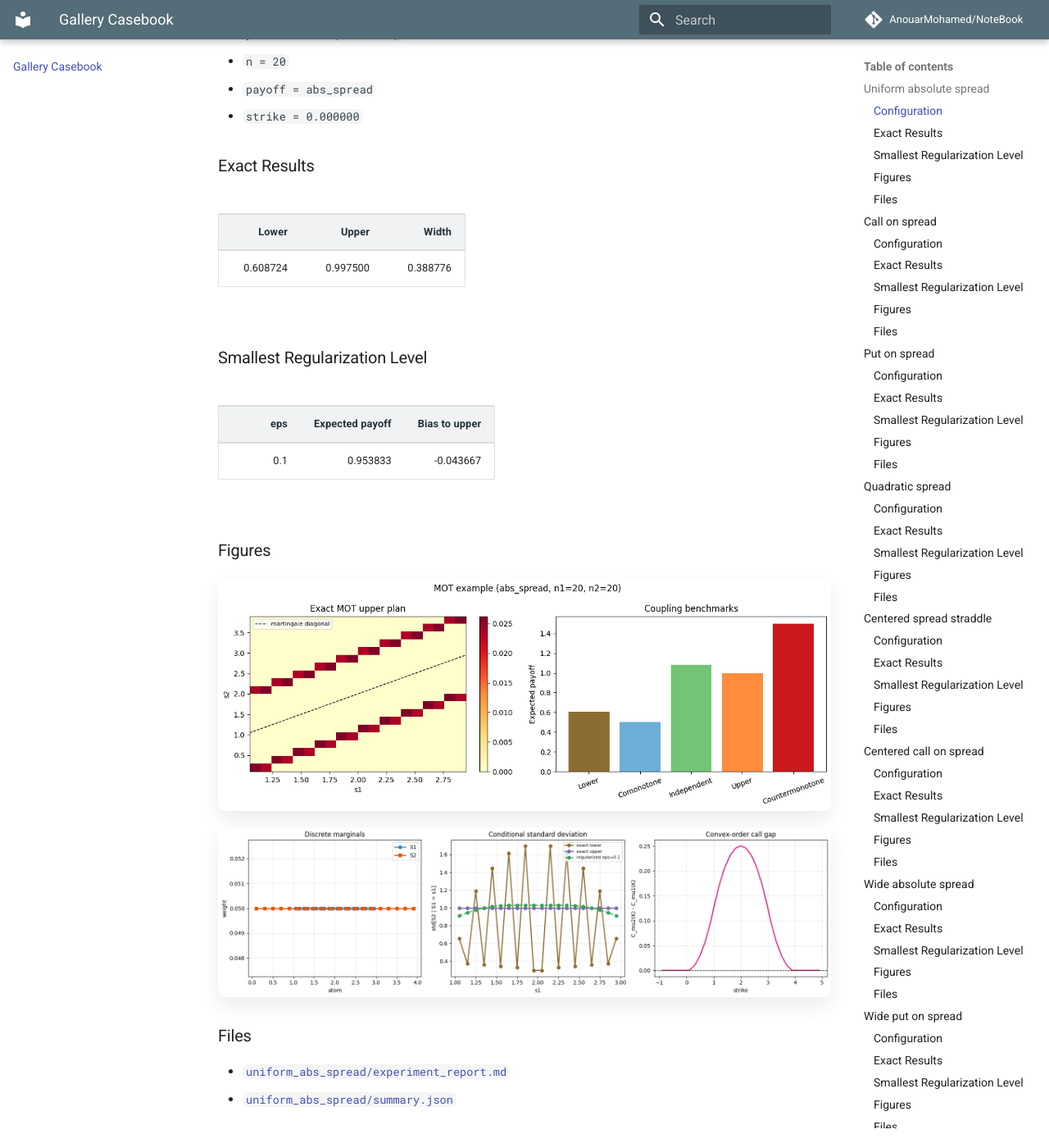
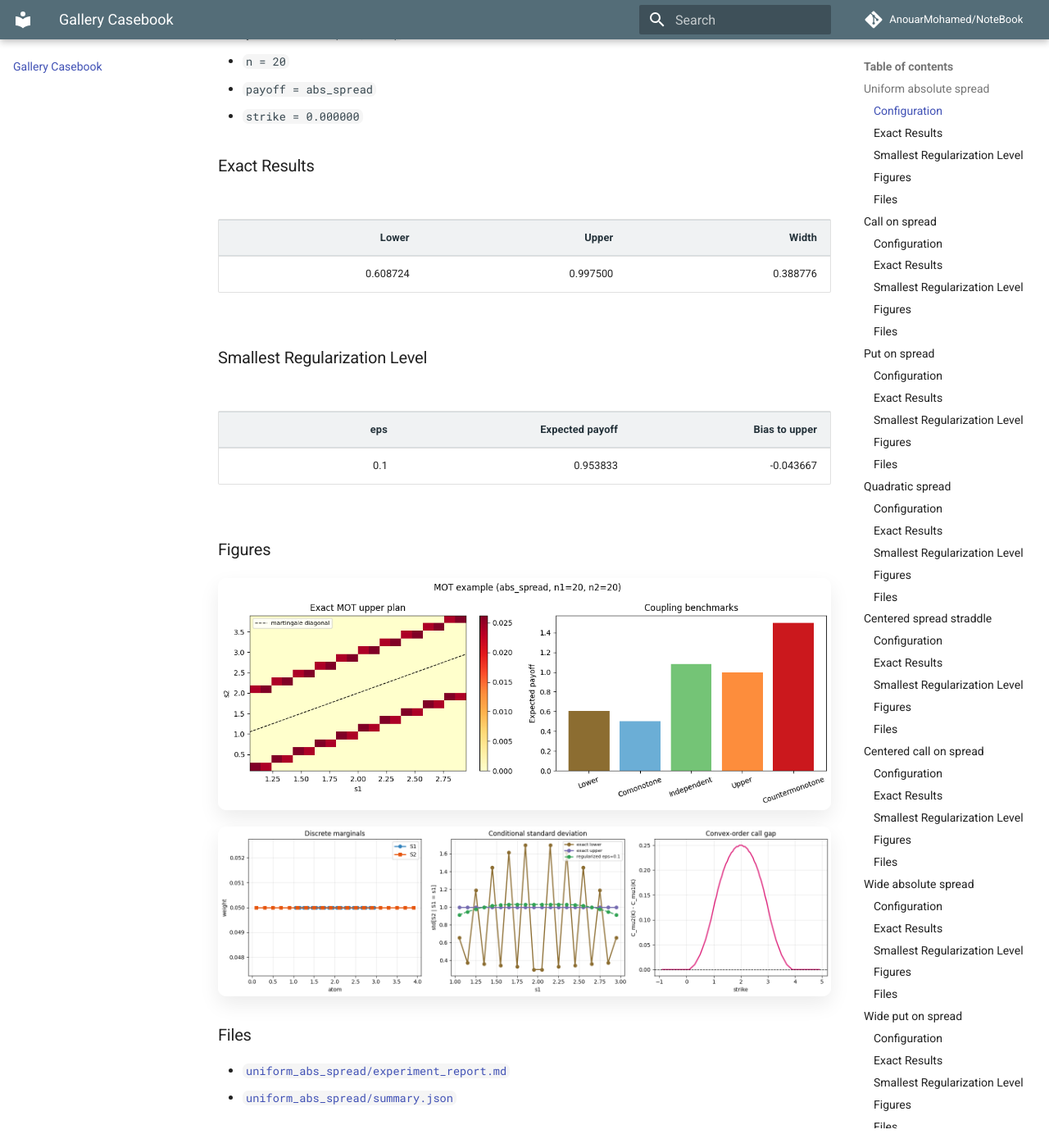
Before and after one commit to AnouarMohamed/NoteBook, an MkDocs documentation site: the page built from docs/assets/gallery/gallery_casebook.md, in a window 1280 px wide and 1400 px high, scrolled down 465 px. Shown: the whole window at 82% size. Built offline with MkDocs 1.6.1 and Material for MkDocs 9.7.7, drawn with Linux system fonts in a browser that asks for light colours; comment, search, counter and statistics services are not loaded.

Commit message:
Widen gallery casebook result tables

```diff
--- a/docs/assets/gallery/gallery_casebook.md
+++ b/docs/assets/gallery/gallery_casebook.md
@@ -16,15 +16,23 @@ The reference experiment: exact robust bounds for |S2 - S1|.
 
 ### Exact Results
 
+<div class="casebook-table" markdown="1">
+
 | Lower | Upper | Width |
 |---:|---:|---:|
 | 0.608724 | 0.997500 | 0.388776 |
 
+</div>
+
 ### Smallest Regularization Level
+
+<div class="casebook-table" markdown="1">
 
 | eps | Expected payoff | Bias to upper |
 |---:|---:|---:|
 | 0.1 | 0.953833 | -0.043667 |
+
+</div>
 
 ### Figures
 
@@ -51,15 +59,23 @@ A directional payoff that emphasizes upside spread scenarios.
 
 ### Exact Results
 
+<div class="casebook-table" markdown="1">
+
 | Lower | Upper | Width |
 |---:|---:|---:|
 | 0.189376 | 0.384103 | 0.194727 |
 
+</div>
+
 ### Smallest Regularization Level
+
+<div class="casebook-table" markdown="1">
 
 | eps | Expected payoff | Bias to upper |
 |---:|---:|---:|
 | 0.1 | 0.346851 | -0.037252 |
+
+</div>
 
 ### Figures
 
@@ -86,15 +102,23 @@ The directional sibling of the call, useful when downside spread moves matter mo
 
 ### Exact Results
 
+<div class="casebook-table" markdown="1">
+
 | Lower | Upper | Width |
 |---:|---:|---:|
 | 0.439376 | 0.634103 | 0.194727 |
 
+</div>
+
 ### Smallest Regularization Level
+
+<div class="casebook-table" markdown="1">
 
 | eps | Expected payoff | Bias to upper |
 |---:|---:|---:|
 | 0.1 | 0.596851 | -0.037252 |
+
+</div>
 
 ### Figures
 
@@ -121,15 +145,23 @@ A variance-sensitive payoff that rewards larger deviations quadratically.
 
 ### Exact Results
 
+<div class="casebook-table" markdown="1">
+
 | Lower | Upper | Width |
 |---:|---:|---:|
 | 0.996914 | 0.996914 | 0.000000 |
 
+</div>
+
 ### Smallest Regularization Level
+
+<div class="casebook-table" markdown="1">
 
 | eps | Expected payoff | Bias to upper |
 |---:|---:|---:|
 | 0.15 | 0.996914 | +0.000000 |
+
+</div>
 
 ### Figures
 
@@ -156,15 +188,23 @@ A symmetric payoff on a centered martingale system with wider second-step risk.
 
 ### Exact Results
 
+<div class="casebook-table" markdown="1">
+
 | Lower | Upper | Width |
 |---:|---:|---:|
 | 0.673894 | 1.089403 | 0.415509 |
 
+</div>
+
 ### Smallest Regularization Level
+
+<div class="casebook-table" markdown="1">
 
 | eps | Expected payoff | Bias to upper |
 |---:|---:|---:|
 | 0.15 | 1.028888 | -0.060516 |
+
+</div>
 
 ### Figures
 
@@ -191,15 +231,23 @@ A centered setup where upward spread moves still matter, but the geometry is mor
 
 ### Exact Results
 
+<div class="casebook-table" markdown="1">
+
 | Lower | Upper | Width |
 |---:|---:|---:|
 | 0.086947 | 0.294702 | 0.207755 |
 
+</div>
+
 ### Smallest Regularization Level
+
+<div class="casebook-table" markdown="1">
 
 | eps | Expected payoff | Bias to upper |
 |---:|---:|---:|
 | 0.15 | 0.246243 | -0.048459 |
+
+</div>
 
 ### Figures
 
@@ -226,15 +274,23 @@ The reference absolute-spread experiment with a noticeably wider second marginal
 
 ### Exact Results
 
+<div class="casebook-table" markdown="1">
+
 | Lower | Upper | Width |
 |---:|---:|---:|
 | 0.875361 | 1.310082 | 0.434721 |
 
+</div>
+
 ### Smallest Regularization Level
+
+<div class="casebook-table" markdown="1">
 
 | eps | Expected payoff | Bias to upper |
 |---:|---:|---:|
 | 0.15 | 1.248650 | -0.061432 |
+
+</div>
 
 ### Figures
 
@@ -261,15 +317,23 @@ A downside-oriented payoff on the wider-marginal system, useful for comparison a
 
 ### Exact Results
 
+<div class="casebook-table" markdown="1">
+
 | Lower | Upper | Width |
 |---:|---:|---:|
 | 0.713319 | 0.938204 | 0.224885 |
 
+</div>
+
 ### Smallest Regularization Level
+
+<div class="casebook-table" markdown="1">
 
 | eps | Expected payoff | Bias to upper |
 |---:|---:|---:|
 | 0.15 | 0.886793 | -0.051411 |
+
+</div>
 
 ### Figures
 
@@ -296,15 +360,23 @@ A straddle-style payoff on the original supports, highlighting symmetric sensiti
 
 ### Exact Results
 
+<div class="casebook-table" markdown="1">
+
 | Lower | Upper | Width |
 |---:|---:|---:|
 | 0.621678 | 1.019361 | 0.397683 |
 
+</div>
+
 ### Smallest Regularization Level
+
+<div class="casebook-table" markdown="1">
 
 | eps | Expected payoff | Bias to upper |
 |---:|---:|---:|
 | 0.15 | 0.958709 | -0.060651 |
+
+</div>
 
 ### Figures
 
--- a/docs/stylesheets/extra.css
+++ b/docs/stylesheets/extra.css
@@ -55,6 +55,24 @@
   margin: -0.1rem 0 1.4rem;
 }
 
+.md-typeset .casebook-table {
+  width: 42rem;
+  max-width: 100%;
+  margin: 1.15rem 0 1.6rem;
+}
+
+.md-typeset .casebook-table .md-typeset__table {
+  display: block;
+  width: 100%;
+  max-width: none;
+}
+
+.md-typeset .casebook-table table:not([class]) {
+  display: table !important;
+  width: 100% !important;
+  max-width: none;
+}
+
 .md-typeset__table {
   margin: 1.35rem 0 1.6rem;
 }
```
Also changed, not shown: 1 other file.
